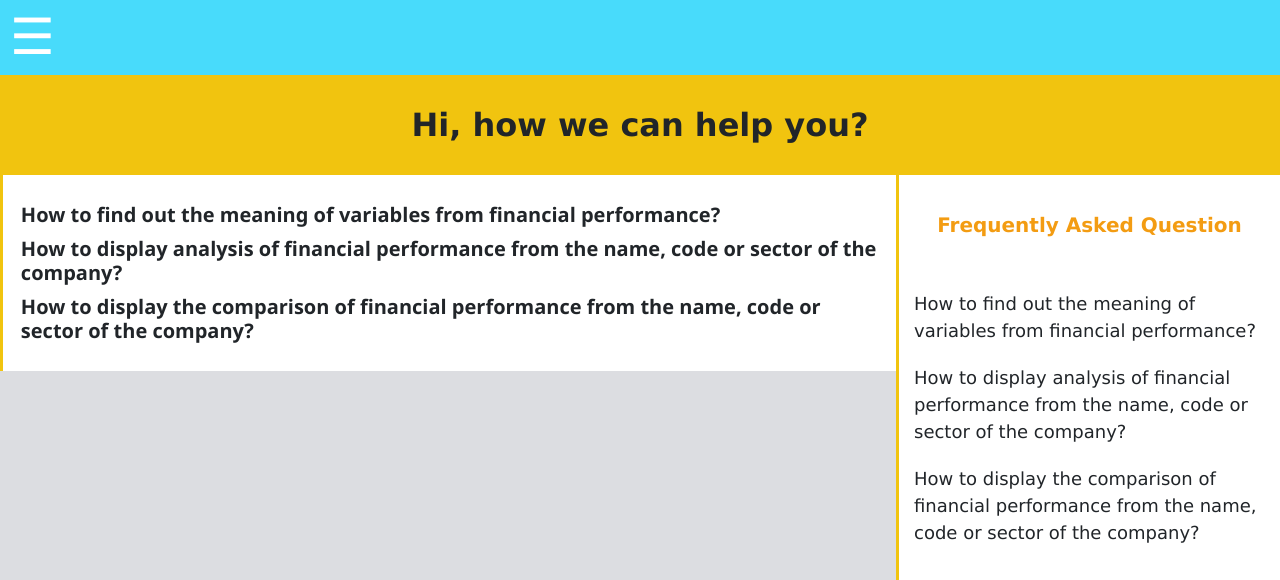
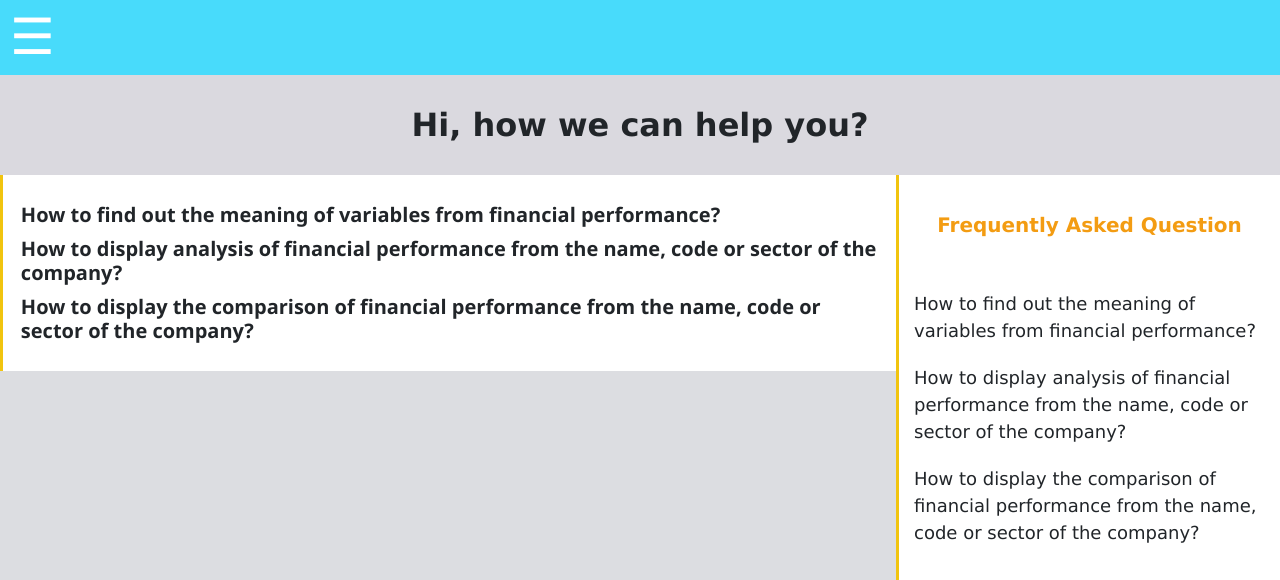
Before and after one commit to SMTI-08/cake-web-app, a Django app: page /help/ in a window 1280 px wide. Shown: the top 580 px of the page. Run offline with Django 3.2, Linux system fonts and the light colour scheme; some libraries are stand-ins or nearby versions.

Commit message:
modify ui help and sector dashboard

```diff
--- a/templates/financialperformance/help.html
+++ b/templates/financialperformance/help.html
@@ -4,7 +4,7 @@
 
 
 <div class="container-fluid" style="padding:0px;">
-  <div style="background:#f1c40f; text-align:center; min-height:100px;">
+  <div style="background:#DAD9DF; text-align:center; min-height:100px;">
     <p style="margin:0px; font-size:32px; font-weight:bold; padding:26px;">Hi, how we can help you?</p>
   </div>
   <div class="wrapper">
--- a/templates/financialperformance/sector_dashboard.html
+++ b/templates/financialperformance/sector_dashboard.html
@@ -79,7 +79,7 @@
         </div>
         <div class="row" style="padding:10px; margin-bottom:20px;">
           <div class="col-lg-1 col-md-1 col-sm-1 col-xs-1"></div>
-          <div class="col-lg-7 col-md-7 col-sm-7 col-xs-7"></div>
+          <div class="col-lg-7 col-md-7 col-sm-7 col-xs-7" style="text-align:justify; padding:30px;"><p>{{ companylist.company_desc | safe }}</p></div>
           <div class="col-lg-3 col-md-3 col-sm-3 col-xs-3" style="text-align:center"><img src="{{ sectorlist.sector_image.url }}" style="width:350px; text-align:center"></img></div>
           <div class="col-lg-1 col-md-1 col-sm-1 col-xs-1"></div>
         </div>
```
